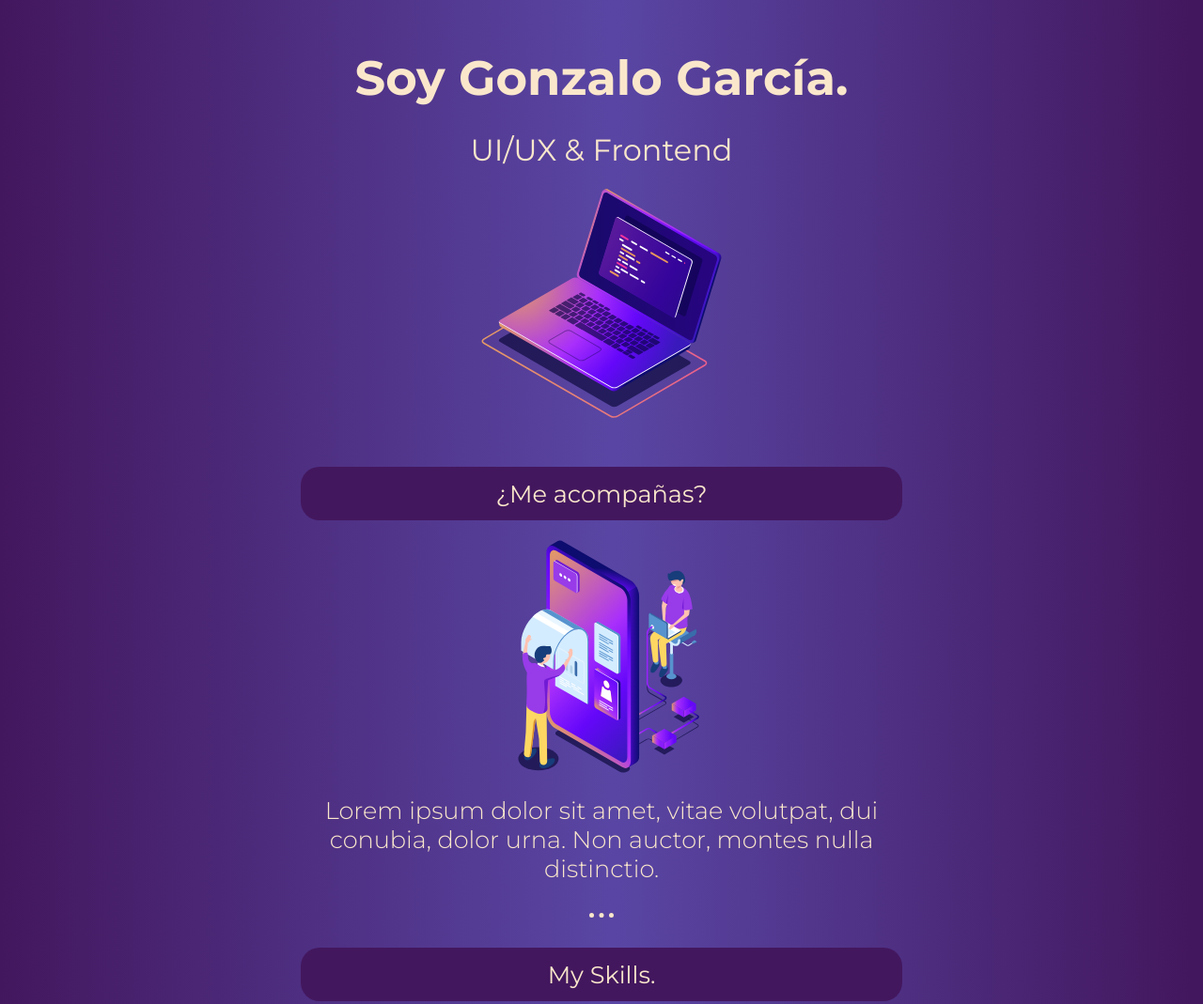
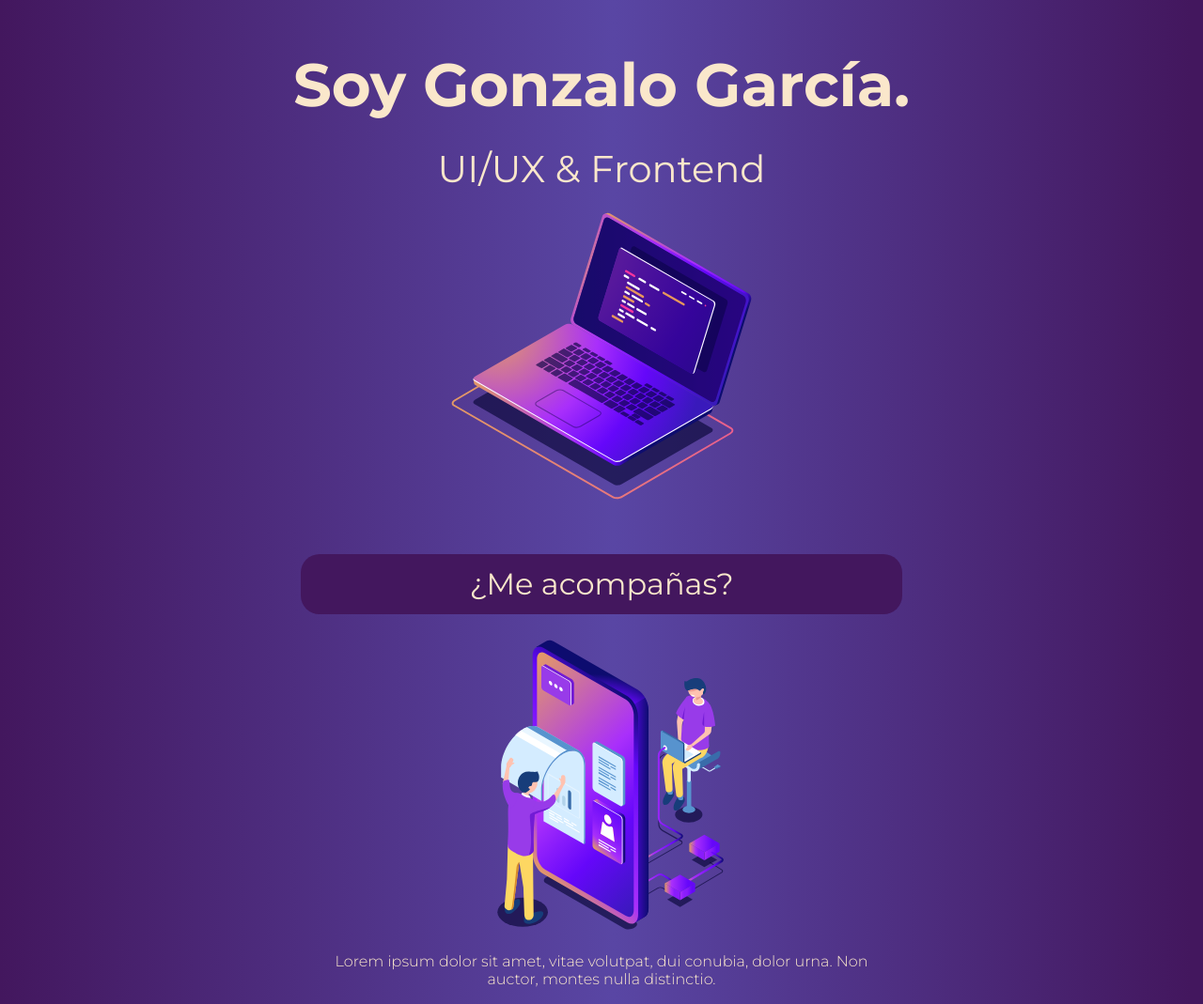
Before and after one commit to gnzlgarcia/gnzlgarcia, a plain HTML site: page index.html in a window 1280 px wide. Shown: the top 1069 px of the page at 94% size. Drawn offline with Linux system fonts and the light colour scheme.

Commit message:
Add files via upload

```diff
--- a/css/styles.css
+++ b/css/styles.css
@@ -17,7 +17,7 @@ body {
 h1 {
     color: #fae7cb;
     font-family: 'Montserrat', sans-serif;
-    font-size: 4vw;
+    font-size: 4rem;
     font-weight: 700;
     margin: 2%;
 }
@@ -27,20 +27,20 @@ h2 {
     border-radius: 20px;
     background-color: rgba(67, 23, 94, 1);
     font-weight: 400;
-    font-size: 2vw;
+    font-size: 2rem;
     padding: 2%;
 }
 
 h3 {
     color: #fae7cb;
     font-weight: 400;
-    font-size: 1.5vw;
+    font-size: 1.5rem;
 }
 
 p {
     color: #fae7cb;
     font-weight: 300;
-    font-size: 2vw;
+    font-size: 2vh;
     margin: 20px;
 }
 
@@ -60,7 +60,7 @@ hr {
     background: none;
     color: #fae7cb;
     font-weight: 400;
-    font-size: 2.5vw;
+    font-size: 2.5rem;
 
     padding: 0;
 }
@@ -83,7 +83,7 @@ hr {
 }
 
 .profile{
-    margin-bottom: ;
+
 }
 
 .bottom-container {}
@@ -92,24 +92,28 @@ hr {
 .o1 {
     position: relative;
     align-self: center;
-    width: 20vw;
+    width: 20rem;
 }
 
 
 .o2 {
     position: absolute;
     align-self: center;
-    width: 20vw;
+    width: 20rem;
 }
 
 .frontend {
     position: relative;
     align-self: center;
-    width: 20vw;
+    width: 20rem;
+    transition-duration: 250ms;
+    transition-property: all;
+    transition-timing-function: ease-in;
+    }
 
-
-}
 .frontend:hover {
     position: relative;
     align-self: center;
-    width: 20vw;
+    width: 20rem;
+    transform: translateY(-20px);
+}
--- a/index.html
+++ b/index.html
@@ -31,7 +31,7 @@
   <div class="middle-container">
     <div class="profile">
       <h2>¿Me acompañas?</h2>
-      <img class="frontend animated bounce slow" src="img/frontend-01.svg" alt="">
+      <img class="frontend" src="img/frontend-01.svg" alt="">
       <p>Lorem ipsum dolor sit amet, vitae volutpat, dui conubia, dolor urna. Non auctor, montes nulla distinctio.</p>
     </div>
     <hr>
```
